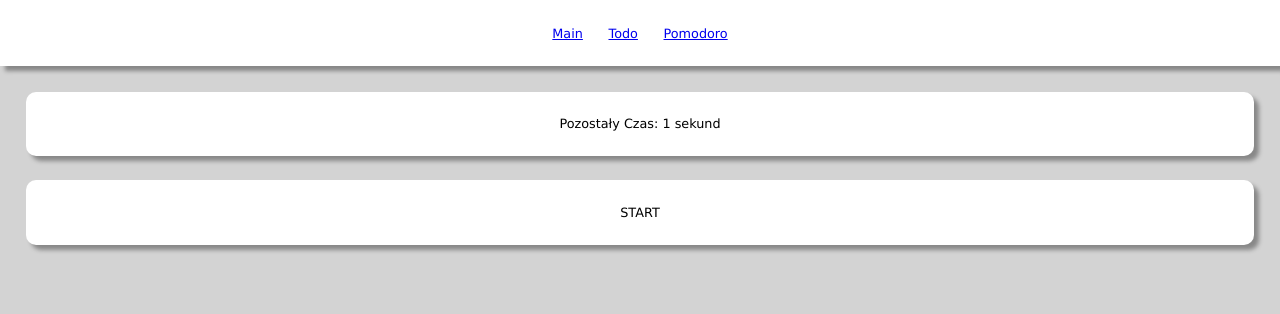
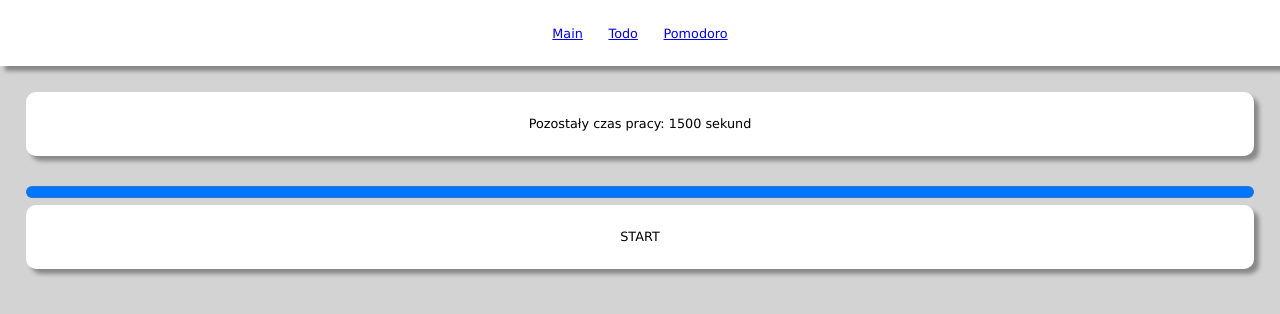
Before and after one commit to sciurkiewicz/scribe, a React (Create React App) app: page /pomodoro in a window 1280 px wide. Shown: the top 314 px of the page. Built offline with nearby package versions, Linux system fonts and the light colour scheme.

Commit message:
Localstorage Update

```diff
--- a/src/App.js
+++ b/src/App.js
@@ -4,22 +4,10 @@ import Todo from "./components/Todo";
 import "./App.css";
 import Pomodoro from "./components/Pomodoro";
 import Start from "./components/Start";
+import Main from "./components/Main";
 
 function App() {
-  return (
-    <Router>
-      <div className="App">
-        <Topbar></Topbar>
-        <div className="contentWrapper">
-          <Routes>
-            <Route path="/" element={<Start />} />
-            <Route path="/todo" element={<Todo />} />
-            <Route path="/pomodoro" element={<Pomodoro />} />
-          </Routes>
-        </div>
-      </div>
-    </Router>
-  );
+  return <Main></Main>;
 }
 
 export default App;
--- /dev/null
+++ b/src/components/Main.js
@@ -0,0 +1,70 @@
+import { BrowserRouter as Router, Routes, Route } from "react-router-dom";
+import Start from "./Start";
+import Pomodoro from "./Pomodoro";
+import Todo from "./Todo";
+import Topbar from "./Topbar";
+import { useState, useEffect } from "react";
+
+const getTodosFromLocalStorage = () => {
+  const items = JSON.parse(localStorage.getItem("todos"));
+  if (items) {
+    return JSON.parse(localStorage.getItem("todos"));
+  } else {
+    return [];
+  }
+};
+
+function Main() {
+  const [todos, setTodos] = useState(getTodosFromLocalStorage());
+  const [formTodo, setFormTodo] = useState("");
+  const [completedTodos, setCompletedTodo] = useState([]);
+  const [stopwatch, setStopwatch] = useState(1500);
+  const [stopWatchState, setStopwatchState] = useState(false);
+  const [status, setStatus] = useState(false);
+
+  useEffect(() => {
+    localStorage.setItem("todos", JSON.stringify(todos));
+  }, [todos]);
+
+  return (
+    <Router>
+      <div className="App">
+        <Topbar></Topbar>
+        <div className="contentWrapper">
+          <Routes>
+            <Route
+              path="/"
+              element={<Start completedTodos={completedTodos} />}
+            />
+            <Route
+              path="/todo"
+              element={
+                <Todo
+                  todos={todos}
+                  formTodo={formTodo}
+                  setTodos={setTodos}
+                  setFormTodo={setFormTodo}
+                  completedTodos={completedTodos}
+                  setCompletedTodo={setCompletedTodo}
+                />
+              }
+            />
+            <Route
+              path="/pomodoro"
+              element={
+                <Pomodoro
+                  stopwatch={stopwatch}
+                  setStopwatch={setStopwatch}
+                  stopWatchState={stopWatchState}
+                  setStopwatchState={setStopwatchState}
+                />
+              }
+            />
+          </Routes>
+        </div>
+      </div>
+    </Router>
+  );
+}
+
+export default Main;
--- a/src/components/Pomodoro.js
+++ b/src/components/Pomodoro.js
@@ -1,46 +1,60 @@
-import { useState } from "react";
+import { useState, useEffect } from "react";
 import "./styles.css";
 // import React, { useState, useEffect } from "react";
 
-function Pomodoro() {
-  let [stopwatch, setStopwatch] = useState(1);
-  let [stopWatchState, setStopwatchState] = useState(false);
-  let [status, setStatus] = useState(false);
-
-  let ring = new Audio(
-    "https://upload.wikimedia.org/wikipedia/commons/3/34/Sound_Effect_-_Door_Bell.ogg"
-  );
-  // ring.play();
-
+function Pomodoro({
+  stopwatch,
+  setStopwatch,
+  stopWatchState,
+  setStopwatchState,
+}) {
   // function pomodoroSetup(props) {
   // return <h1>Witamy ponownie!</h1>;
   // }
   // function pomodoroAfter(props) {
   // return <h1>Proszę się zarejestrować.</h1>;
   // }
-
+  useEffect(() => {
+    document.title = stopwatch;
+  });
   const handleClick = () => {
     setStopwatchState(true);
     setInterval(() => {
       setStopwatch((prevCount) => prevCount - 1);
-      document.title = stopwatch;
     }, 1000);
   };
   const handleReset = () => {
     setStopwatchState(true);
     setStopwatch(9);
-    document.title = stopwatch;
   };
+
   return (
     <div className="Pomodoro">
       <div>
         {stopwatch <= 0 && (
           <div className="box">KONIEC CZASU ZRÓB PRZERWĘ!!!</div>
         )}
+
         {stopwatch > 0 && (
-          <div className="box">Pozostały Czas: {stopwatch} sekund</div>
+          <div>
+            <div className="box">Pozostały czas pracy: {stopwatch} sekund</div>
+            <progress
+              id="file"
+              value={stopwatch}
+              max="1500"
+              className="progress"
+            ></progress>
+          </div>
         )}
       </div>
+
+      {/* {stopWatchState ? null : (
+        <div className="flex">
+          <button className="pomodoroButton" onClick={() => setStopwatch(1500)}>
+            dsds
+          </button>
+        </div>
+      )} */}
 
       {stopWatchState ? null : (
         <button className="pomodoroButton" onClick={handleClick}>
--- /dev/null
+++ b/src/components/Recent.js
@@ -0,0 +1,8 @@
+import "./styles.css";
+import React, { useState } from "react";
+
+function Recent() {
+  return <div></div>;
+}
+
+export default Recent;
--- a/src/components/Start.js
+++ b/src/components/Start.js
@@ -1,12 +1,18 @@
 import "./styles.css";
 import React, { useState } from "react";
+import Recent from "./Recent";
 
-function Start() {
+function Start({ completedTodos }) {
   return (
     <div className="Start flex">
       <div className="box smallMargin elementsCenter">
         Recently completed tasks
         <hr />
+        {completedTodos.map((item) => (
+          <div style={{ display: "flex" }} key={item.id}>
+            <div className="box">{item.content}</div>
+          </div>
+        ))}
       </div>
       <div className="box smallMargin elementsCenter">
         Quick Note <hr />
--- a/src/components/Todo.js
+++ b/src/components/Todo.js
@@ -1,15 +1,15 @@
 import "./styles.css";
 import React, { useState, useEffect } from "react";
 
-function Todo() {
-  let [todos, setTodos] = useState([]);
-
-  let [formTodo, setFormTodo] = useState();
-
-  // function handleTodoSubmit() {}
-
-  function pushTodo(e) {
-    e.preventDefault();
+function Todo({
+  todos,
+  formTodo,
+  setTodos,
+  setFormTodo,
+  completedTodos,
+  setCompletedTodo,
+}) {
+  function pushTodo() {
     if (formTodo === "") {
       alert("Task Must be Named");
     } else {
@@ -25,14 +25,31 @@ function Todo() {
       document.getElementById("todoTextData").value = "";
     }
 
-    //simple value
+    console.log(todos);
   }
 
-  function removeTodo(id) {
+  function removeTodo(id, content) {
+    const deletedTodo = id;
+    setCompletedTodo([
+      ...completedTodos,
+      { content: content, id: id, isFinished: true },
+    ]);
+    console.log(deletedTodo);
     const newList = todos.filter((item) => item.id !== id);
     setTodos(newList);
   }
-  // function completeTodo(id) {}
+  // function completeTodo(id) {
+  //   const newTodo = todos.find((item) => item.id === id);
+  //   setTodos([
+  //     ...completedTodos,
+  //     {
+  //       content: newTodo.content,
+  //       id: new Date(),
+  //       isFinished: true,
+  //     },
+  //   ]);
+  //   console.log(completedTodos);
+  // }
 
   return (
     <div className="Todo">
@@ -42,6 +59,7 @@ function Todo() {
           id="todoTextData"
           className="todoText"
           onChange={(e) => setFormTodo(e.target.value)}
+          // onKeyPress={pushTodo}
         />
         <button className="todoButton" onClick={pushTodo}>
           💬
@@ -49,17 +67,13 @@ function Todo() {
       </div>
       <div className="todos" id="todoList">
         {todos.map((item) => (
-          <div style={{ display: "flex" }} key={todos.id}>
-            <div className="box">{item.content}</div>
-            {/* <button
-              onClick={() => completeTodo(item.id)}
-              className="todoButton"
-              style={{ marginTop: "1%", marginBottom: "1%" }}
-            >
-              ✅
-            </button> */}
+          <div style={{ display: "flex" }} key={item.id}>
+            <div className="box">
+              <hr />
+              {item.content}
+            </div>
             <button
-              onClick={() => removeTodo(item.id)}
+              onClick={() => removeTodo(item.id, item.content)}
               className="todoButton"
               style={{ marginTop: "1%", marginBottom: "1%" }}
             >
--- a/src/components/styles.css
+++ b/src/components/styles.css
@@ -59,6 +59,10 @@
   max-width: 100%;
   display: block;
 }
+.progress {
+  width: 100%;
+  height: 24px;
+}
 .todoText {
   -webkit-appearance: none;
   padding: 2%;
```
